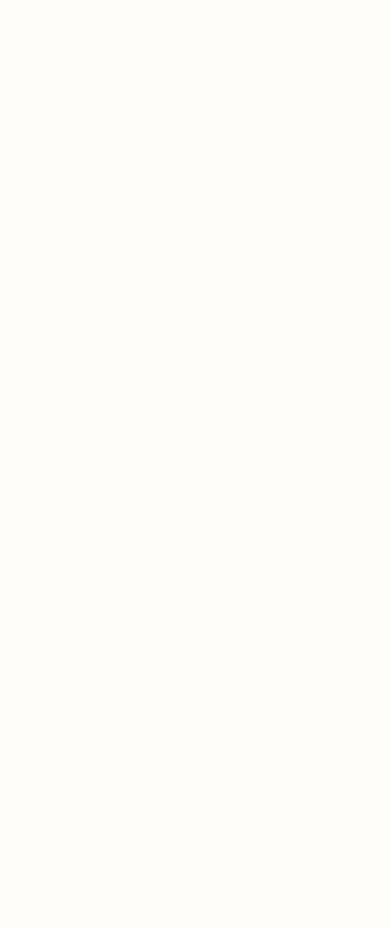
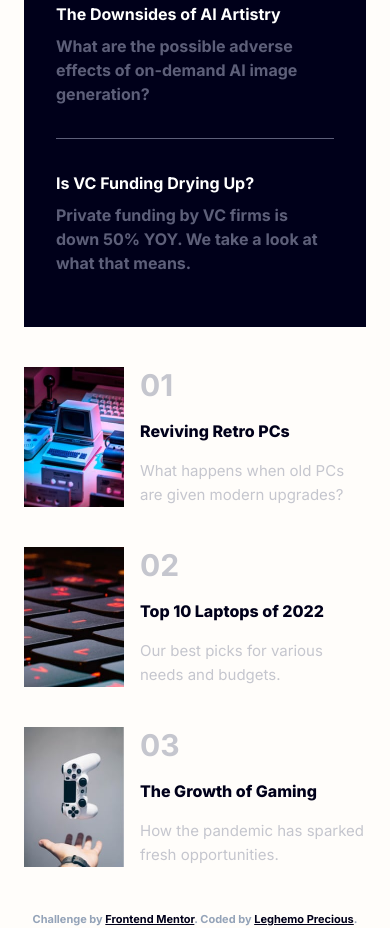
Before and after one commit to Prechyious/news-homepage, a React (Create React App) app: page / in a window 390 px wide. Shown: the part 1100-2028 px from the top of the page. Before the commit the page ends 844 px from the top, so only its background shows below. Built offline with nearby package versions, Linux system fonts and the light colour scheme.

Commit message:
Finished mobile

```diff
--- a/src/App.js
+++ b/src/App.js
@@ -1,9 +1,13 @@
+import Attribution from "./components/Attribution";
+import Main from "./components/Main";
 import NavBar from "./components/NavBar";
 
 function App() {
     return (
         <div>
             <NavBar />
+            <Main />
+            <Attribution />
         </div>
     );
 }
--- /dev/null
+++ b/src/components/Attribution.js
@@ -0,0 +1,23 @@
+import { Link } from "react-router-dom";
+
+const Attribution = () => {
+    return (
+        <footer className="text-center text-slate-400 font-bold text-[11px] mt-5">
+            Challenge by{" "}
+            <Link
+                className="text-very-dark-blue underline"
+                to="https://www.frontendmentor.io?ref=challenge"
+                target="_blank"
+            >
+                Frontend Mentor
+            </Link>
+            . Coded by{" "}
+            <Link className="text-very-dark-blue underline" to="/">
+                Leghemo Precious
+            </Link>
+            .
+        </footer>
+    );
+};
+
+export default Attribution;
--- /dev/null
+++ b/src/components/Main.js
@@ -0,0 +1,128 @@
+import mainImg from "../assets/images/image-web-3-mobile.jpg";
+import retroPc from "../assets/images/image-retro-pcs.jpg";
+import laptop from "../assets/images/image-top-laptops.jpg";
+import controller from "../assets/images/image-gaming-growth.jpg";
+
+const Main = () => {
+    return (
+        <main className="p-6">
+            <div>
+                <div>
+                    <img src={mainImg} alt="web-3" />
+                </div>
+
+                <div className="mt-5 flex flex-col gap-5">
+                    <h1 className="font-extrabold text-very-dark-blue text-6xl">
+                        The Bright Future of Web 3.0?
+                    </h1>
+                    <p className="font-bold text-grayish-blue leading-8">
+                        We dive into the next evolution of the web that claims
+                        to put the power of the platforms back into the hands of
+                        the people. But is it really fulfilling its promise?
+                    </p>
+                </div>
+
+                <div className="mt-5">
+                    <button className="border px-8 py-4 uppercase text-off-white bg-soft-red tracking-[4px] font-bold hover:bg-very-dark-blue transition-all duration-300 ease-in-out">
+                        Read More
+                    </button>
+                </div>
+            </div>
+
+            <div className="mt-10 py-5 px-8 bg-very-dark-blue flex flex-col">
+                <h2 className="text-soft-orange font-bold text-3xl">New</h2>
+                <div className="border-b border-dark-grayish-blue py-8">
+                    <h3 className="text-white font-bold mb-2">
+                        Hydrogen Vs Electric Cars
+                    </h3>
+                    <p className="text-dark-grayish-blue font-bold">
+                        Will hydrogen-fueled cars ever catch up to EVs?
+                    </p>
+                </div>
+                <div className="border-b border-dark-grayish-blue py-8">
+                    <h3 className="text-white font-bold mb-2">
+                        The Downsides of AI Artistry
+                    </h3>
+                    <p className="text-dark-grayish-blue font-bold">
+                        What are the possible adverse effects of on-demand AI
+                        image generation?
+                    </p>
+                </div>
+                <div className="py-8">
+                    <h3 className="text-white font-bold mb-2">
+                        Is VC Funding Drying Up?
+                    </h3>
+                    <p className="text-dark-grayish-blue font-bold ">
+                        Private funding by VC firms is down 50% YOY. We take a
+                        look at what that means.
+                    </p>
+                </div>
+            </div>
+
+            <div className="grid grid-rows-3 gap-10 md:grid-cols-3 mt-10">
+                <div className="grid grid-flow-col gap-4">
+                    <div>
+                        <img
+                            className="h-[140px] w-[100px]"
+                            src={retroPc}
+                            alt=""
+                        />
+                    </div>
+                    <div className="flex flex-col justify-between">
+                        <h2 className="font-bold text-grayish-blue text-3xl">
+                            01
+                        </h2>
+                        <h3 className="font-extrabold text-very-dark-blue">
+                            Reviving Retro PCs
+                        </h3>
+                        <p className="text-grayish-blue text-[15px] leading-6">
+                            What happens when old PCs are given modern upgrades?
+                        </p>
+                    </div>
+                </div>
+                <div className="grid grid-flow-col gap-4">
+                    <div>
+                        <img
+                            className="h-[140px] w-[100px]"
+                            src={laptop}
+                            alt=""
+                        />
+                    </div>
+                    <div className="flex flex-col justify-between">
+                        <h2 className="font-bold text-grayish-blue text-3xl">
+                            02
+                        </h2>
+                        <h3 className="font-extrabold text-very-dark-blue">
+                            Top 10 Laptops of 2022
+                        </h3>
+                        <p className="text-grayish-blue text-[15px] font-normal">
+                            Our best picks for various needs and budgets.
+                        </p>
+                    </div>
+                </div>
+                <div className="grid grid-flow-col gap-4">
+                    <div>
+                        <img
+                            className="h-[140px] w-[100px]"
+                            src={controller}
+                            alt=""
+                        />
+                    </div>
+                    <div className="flex flex-col justify-between">
+                        <h2 className="font-bold text-grayish-blue text-3xl">
+                            03
+                        </h2>
+                        <h3 className="font-extrabold text-very-dark-blue">
+                            The Growth of Gaming
+                        </h3>
+                        <p className="text-grayish-blue text-[15px] font-normal">
+                            How the pandemic has sparked fresh opportunities.
+                        </p>
+                    </div>
+                </div>
+            </div>
+        </main>
+    );
+};
+
+export default Main;
--- a/src/index.css
+++ b/src/index.css
@@ -15,3 +15,7 @@ body {
 a {
     @apply hover:text-soft-red active:text-soft-red transition-colors duration-300 ease-in-out;
 }
+
+p {
+    @apply text-base;
+}
```
